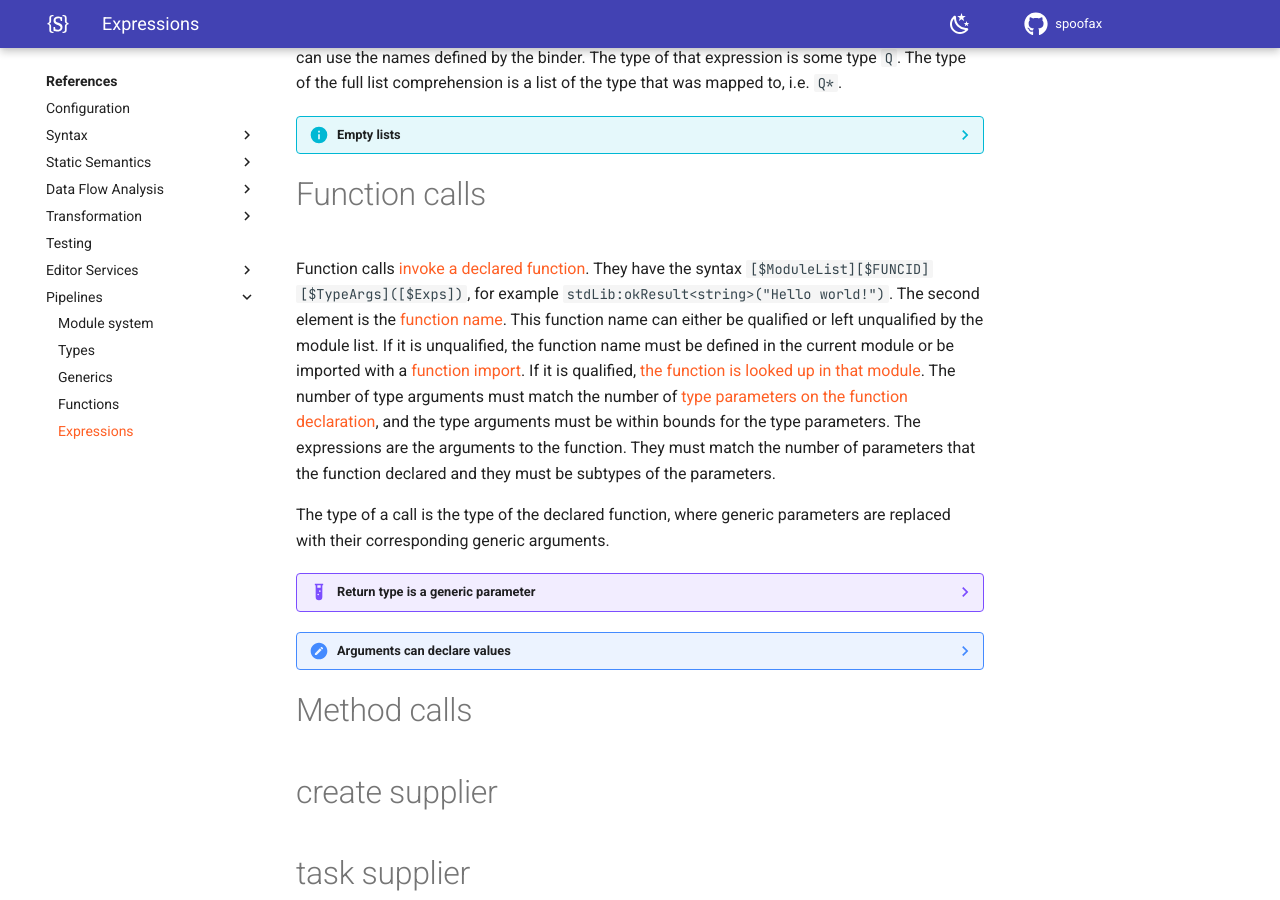
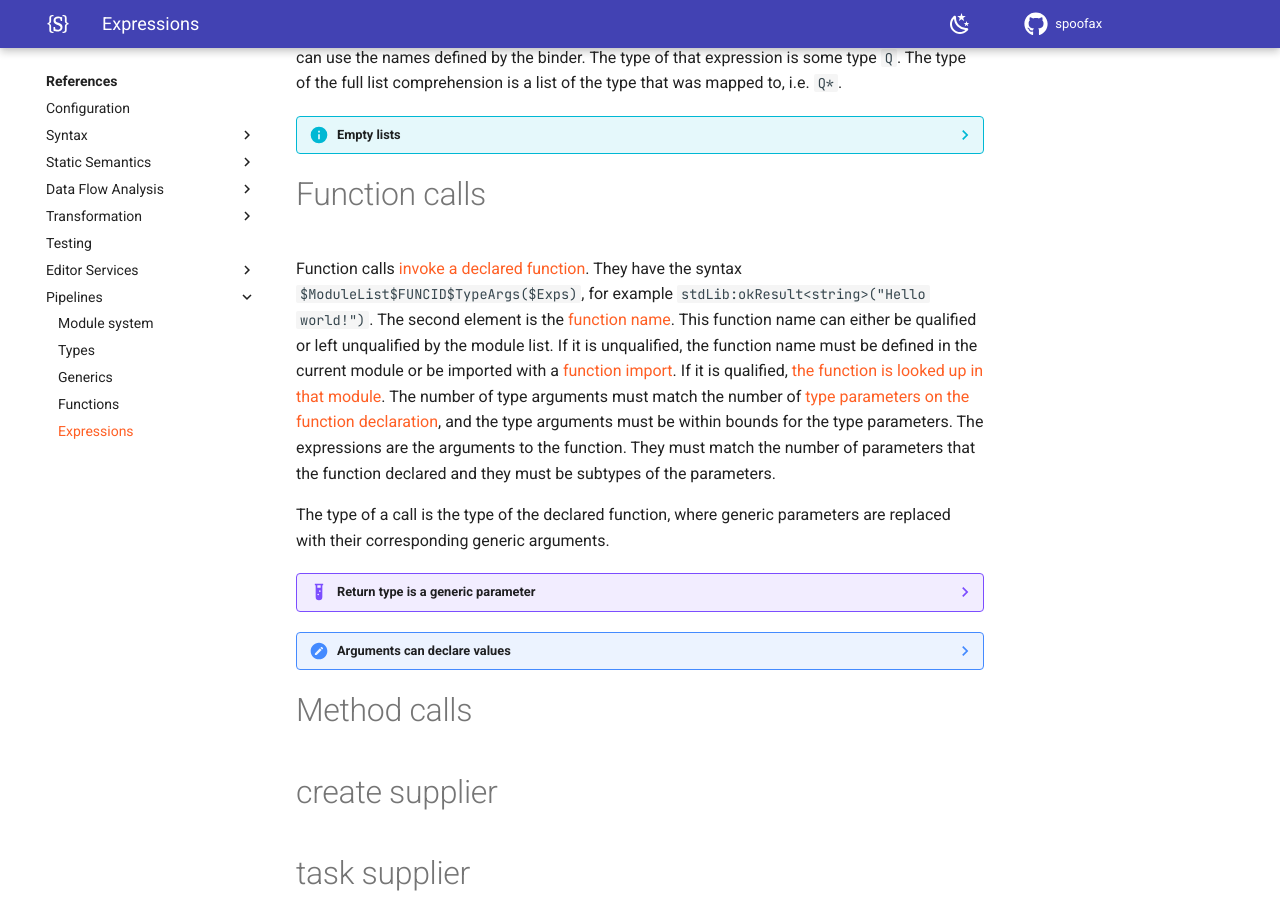
Before and after one commit to pdmosses/metaborg.github.io, an MkDocs documentation site: the page built from docs/references/pipelines/expressions.md, in a window 1280 px wide and 900 px high, scrolled down 5077 px. Built offline with MkDocs 1.6.1 and Material for MkDocs 9.7.7, drawn with Linux system fonts in a browser that asks for light colours; comment, search, counter and statistics services are not loaded; some of the changed lines change nothing that is shown.

Commit message:
Quickfix for last commit

```diff
--- a/docs/references/pipelines/expressions.md
+++ b/docs/references/pipelines/expressions.md
@@ -267,7 +267,7 @@ The type of the full list comprehension is a list of the type that was mapped to
 # Function calls
 
 Function calls [invoke a declared function](../functions#function-invocations).
-They have the syntax `[$ModuleList][$FUNCID][$TypeArgs]([$Exps])`, for example `stdLib:okResult<string>("Hello world!")`.
+They have the syntax `$ModuleList$FUNCID$TypeArgs($Exps)`, for example `stdLib:okResult<string>("Hello world!")`.
 The second element is the [function name](../functions#name).
 This function name can either be qualified or left unqualified by the module list.
 If it is unqualified, the function name must be defined in the current module or be imported with a [function import](../modules#function-imports).
```
